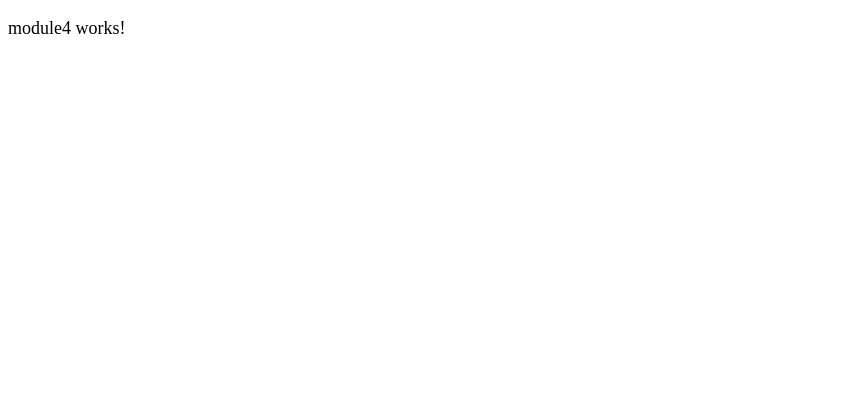
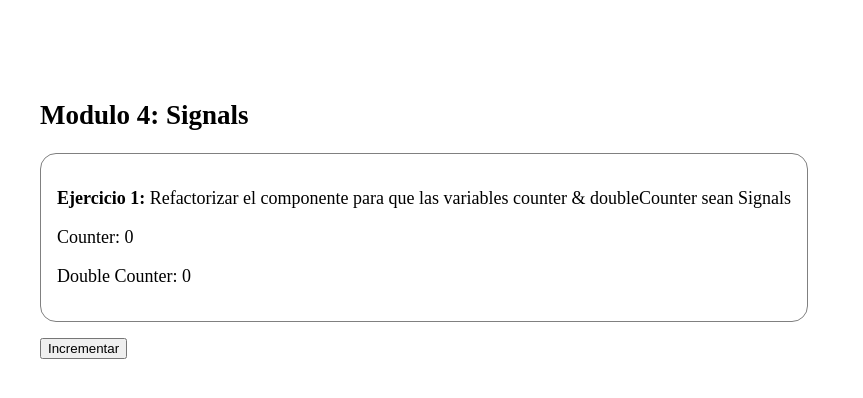
Before and after one commit to lsimonar/waynabox-angular17-workshop, an Angular app: page /modulo-4 in a window 1280 px wide. Shown: the top 398 px of the page, without its empty margins (0-863 px from the left). Built offline with nearby package versions, Linux system fonts and the light colour scheme.

Commit message:
creado ejercicio 1

```diff
--- a/angular.json
+++ b/angular.json
@@ -12,7 +12,7 @@
       },
       "root": "",
       "sourceRoot": "src",
-      "prefix": "app",
+      "prefix": "",
       "architect": {
         "build": {
           "builder": "@angular-devkit/build-angular:browser",
--- /dev/null
+++ b/src/app/Modulos/4-signals/components/exercise1/exercise1.component.html
@@ -0,0 +1,5 @@
+<div class="container">
+    <p><b>Ejercicio 1:</b> Refactorizar el componente para que las variables counter & doubleCounter sean Signals</p>
+    <p>Counter: {{ counter }}</p>
+    <p>Double Counter: {{ doubleCounter }}</p>
+</div>
--- /dev/null
+++ b/src/app/Modulos/4-signals/components/exercise1/exercise1.component.scss
@@ -0,0 +1,6 @@
+.container {
+    width: fit-content;
+    border: 1px solid gray;
+    border-radius: 1rem;
+    padding: 1rem;
+}
--- /dev/null
+++ b/src/app/Modulos/4-signals/components/exercise1/exercise1.component.ts
@@ -0,0 +1,21 @@
+import { Component, Input, OnChanges, OnInit, SimpleChanges } from '@angular/core';
+
+@Component({
+  selector: 'exercise1',
+  standalone: true,
+  imports: [],
+  templateUrl: './exercise1.component.html',
+  styleUrl: './exercise1.component.scss'
+})
+export class Exercise1Component implements OnInit, OnChanges {
+    @Input() counter: number = 0;
+    doubleCounter: number = 0;
+
+    ngOnInit() {
+        this.doubleCounter = this.counter * 2;
+    }
+
+    ngOnChanges(changes: SimpleChanges): void {
+      this.doubleCounter = this.counter * 2;
+    }
+}
--- a/src/app/Modulos/4-signals/module4/module4.component.html
+++ b/src/app/Modulos/4-signals/module4/module4.component.html
@@ -1 +1,5 @@
-<p>module4 works!</p>
+<section class="wrapper">
+    <h1>Modulo 4: Signals</h1>
+    <exercise1 [counter]="counter"></exercise1>
+    <button style="margin-top: 1rem;" (click)="increment()">Incrementar</button>
+</section>
--- a/src/app/Modulos/4-signals/module4/module4.component.ts
+++ b/src/app/Modulos/4-signals/module4/module4.component.ts
@@ -1,12 +1,17 @@
 import { Component } from '@angular/core';
+import { Exercise1Component } from '../components/exercise1/exercise1.component';
 
 @Component({
   selector: 'app-module4',
   standalone: true,
-  imports: [],
+  imports: [Exercise1Component],
   templateUrl: './module4.component.html',
   styleUrl: './module4.component.scss'
 })
 export class Module4Component {
+  counter: number = 0;
 
+  increment() {
+    this.counter++;
+  }
 }
```
Also changed, not shown: 1 other file (tests, documents, lock files or other folders).
